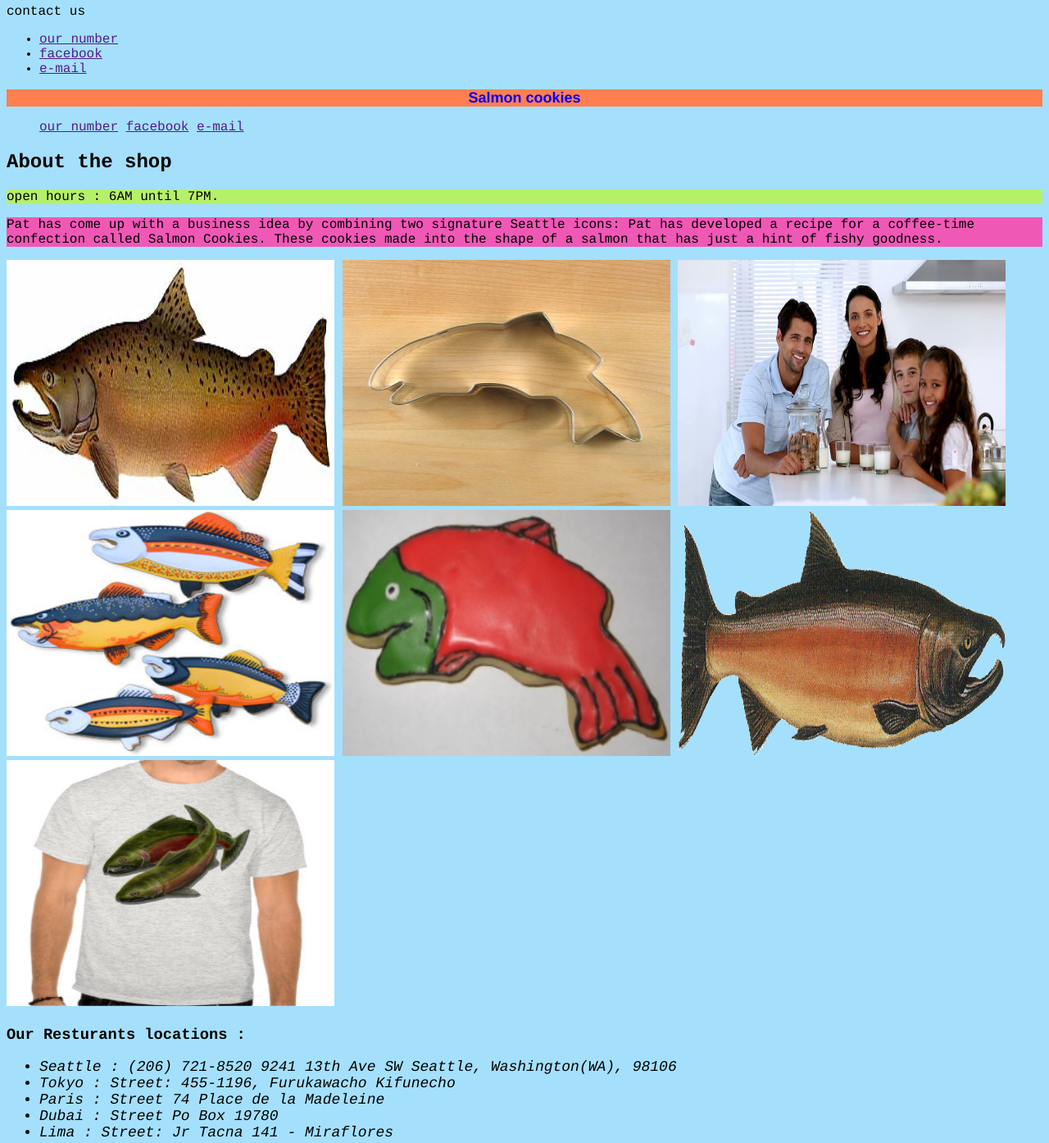
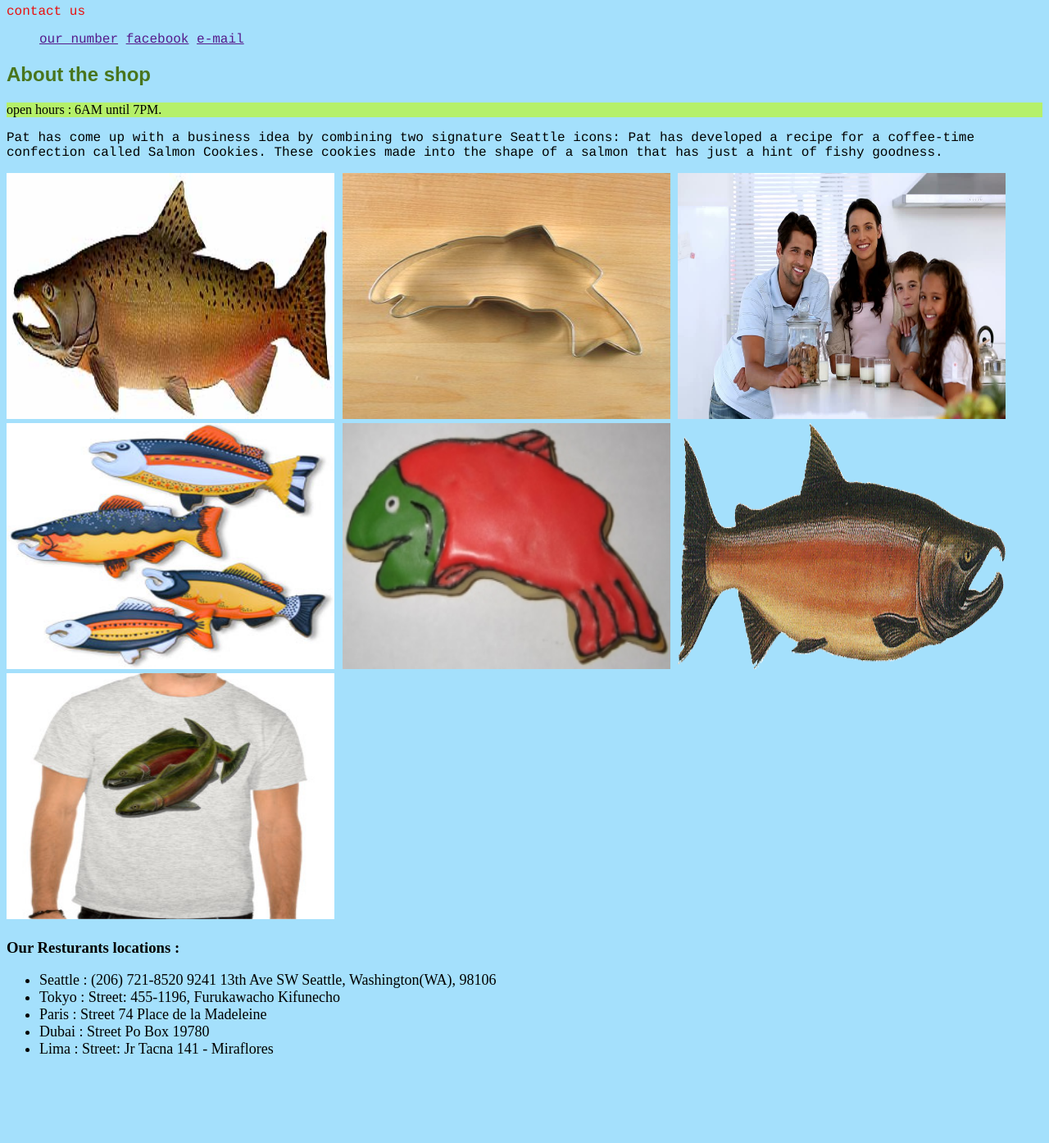
Before and after one commit to Ahmadbanibaker/cookie-stand, a plain HTML site: page index.html in a window 1280 px wide. Shown: the part 40-1434 px from the top of the page at 82% size. After the commit the page ends 1348 px from the top, so only its background shows below. Drawn offline with Linux system fonts and the light colour scheme.

Commit message:
added some design

```diff
--- a/css/styleindex.css
+++ b/css/styleindex.css
@@ -4,6 +4,7 @@ img{
 
 }
     header nav ul li {
+        font-kerning: normal;
         text-align: right;
         display :inline-block
 
@@ -21,12 +22,26 @@ img{
         background-color: coral;
     }
     #p2{
-        background-color: rgb(240, 88, 182);
+        font-family :Arial, Helvetica, sans-serif,
+
+
     }
     #p1{
+        font-family: "Times New Roman", Times, serif;
         background-color: rgb(181, 240, 105);
     }
     #ul2{
-        font-style: italic;
+        font-family: initial;
         font-size: large;
     }
+
+    label{
+        color: rgb(233, 15, 15);
+    }
+    h2{
+        color: rgb(73, 117, 29);
+        font-family: fantasy;
+    }
+    h3{
+        font-family: serif;
+    }
--- a/index.html
+++ b/index.html
@@ -13,16 +13,12 @@
 
     <h1>Salmon cookies</h1>
     <label> contact us</label>
-    <ul>
-        <li><a href="">our number</a> </li>
-        <li><a href="">facebook</a></li>
-        <li><a href="">e-mail</a></li>
-    </ul>
+
     <a href="./sales.html"></a>
 
     <a href="./sales.html"></a>
     <header>
-        <h1>Salmon cookies</h1>
+
     <nav>
 
         <ul id="ul1">
```
